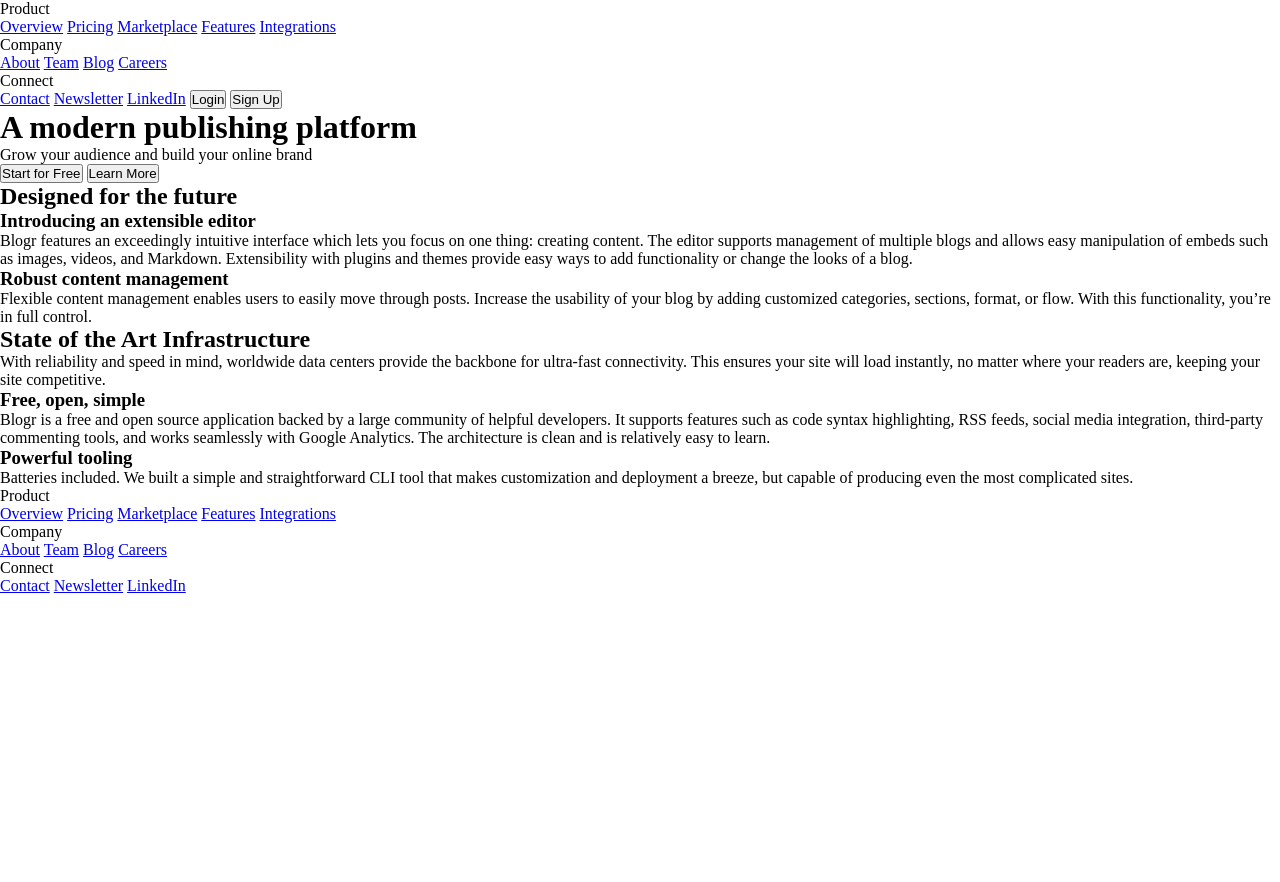
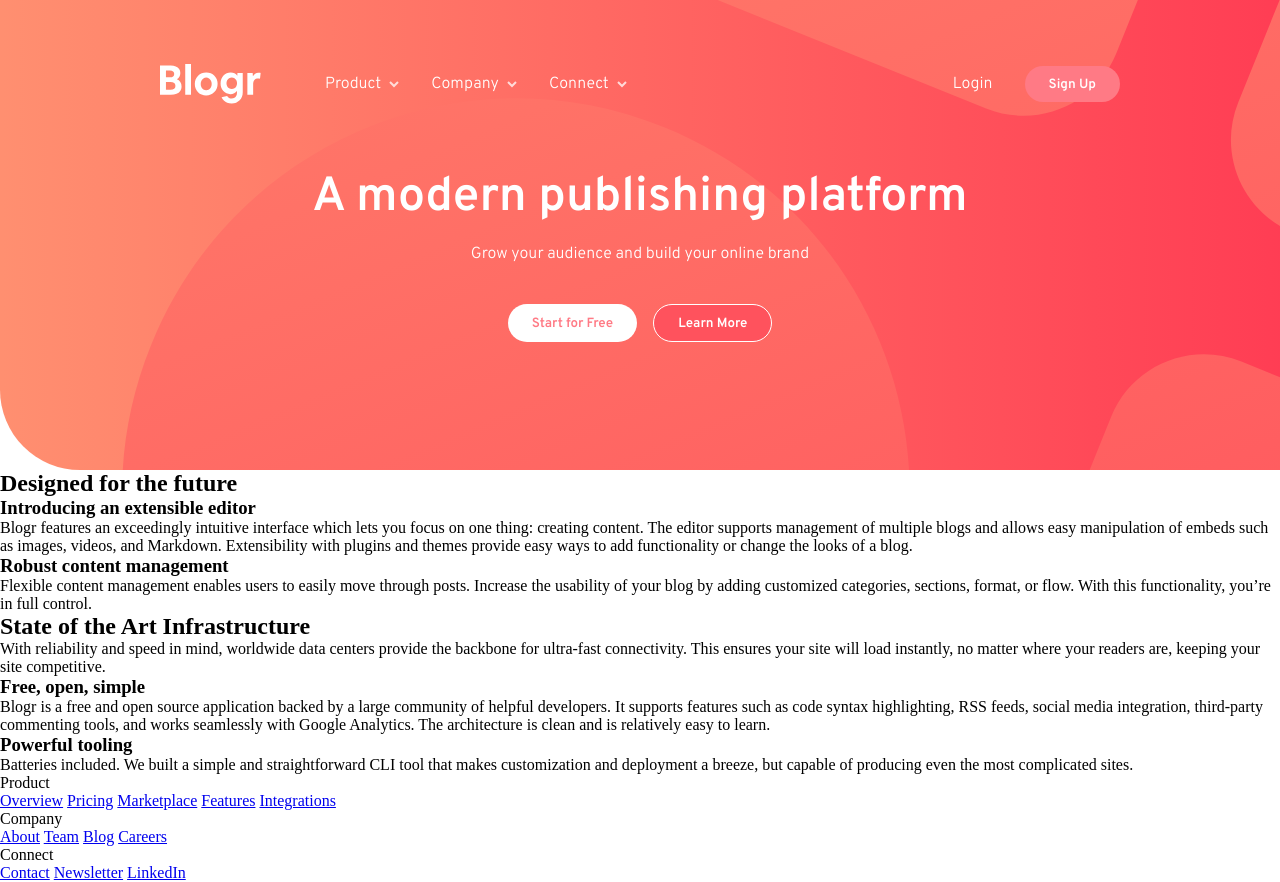
Before and after one commit to evansanchez963/Blogr-Landing-Page, a plain HTML site: page index.html in a window 1280 px wide. Before the commit the page ends 800 px from the top, so only its background shows below. Drawn offline with Linux system fonts and the light colour scheme.

Commit message:
Finish styling header

```diff
--- a/index.html
+++ b/index.html
@@ -11,36 +11,47 @@
 
 </head>
 <main>
-  <header>
-    <nav>
-      <p class="desktop-nav-item">Product</p>
+  <header class="header">
+    <nav class="header__navbar">
+      <img src="./images/logo.svg" alt="Blogr Logo">
+      <ul class="header__nav-menus">
+        <li><a href="#">Product</a></li>
+        <div class="header__dropdown">
           <a href="#">Overview</a>
           <a href="#">Pricing</a>
           <a href="#">Marketplace</a>
           <a href="#">Features</a>
           <a href="#">Integrations</a>
-
-
-      <p class="desktop-nav-item">Company</p>
+        </div>
+        <li><a href="#">Company</a></li>
+        <div class="header__dropdown">
           <a href="#">About</a>
           <a href="#">Team</a>
           <a href="#">Blog</a>
           <a href="#">Careers</a>
-
-      <p class="desktop-nav-item">Connect</p>
+        </div>
+        <li><a href="#">Connect</a></li>
+        <div class="header__dropdown">
           <a href="#">Contact</a>
           <a href="#">Newsletter</a>
           <a href="#">LinkedIn</a>
+        </div>
+      </ul>
 
-      <button>Login</button>
-      <button>Sign Up</button>
+      <div class="header__nav-buttons">
+        <a href="#">Login</a>
+        <button class="header__sign-up-btn">Sign Up</button>
+      </div>
     </nav>
 
+    <div class="header__info">
       <h1>A modern publishing platform</h1>
       <p>Grow your audience and build your online brand</p>
-
-    <button>Start for Free</button>
-    <button>Learn More </button>
+      <div class="header__info-buttons">
+        <button class="header__start-btn">Start for Free</button>
+        <button class="header__learn-btn">Learn More</button>
+      </div>
+    </div>
   </header>
 
   <section>
--- a/styles.css
+++ b/styles.css
@@ -1,4 +1,3 @@
-@import url('https://fonts.googleapis.com/css2?family=Overpass:wght@300;600&display=swap');
 @import url('https://fonts.googleapis.com/css2?family=Overpass:wght@300;600&family=Ubuntu:wght@400;500;700&display=swap');
 
 * {
@@ -9,8 +8,8 @@
 
 :root {
     /* PRIMARY COLORS */
-    --light-red: hsl(356, 100%, 66%);
-    --very-light-red: hsl(355, 100%, 74%);
+    --light-red-cta: hsl(356, 100%, 66%);
+    --very-light-red-cta: hsl(355, 100%, 74%);
     --very-dark-blue: hsl(208, 49%, 24%);
 
     /* NEUTRAL COLORS */
@@ -30,4 +29,107 @@
 
 body {
     min-height: 100vh;
+    font-size: var(--fs-default);
 }
+
+ul {
+    list-style-type: none;
+}
+
+/* HEADER STYLING */
+
+.header {
+    background: url("./images/bg-pattern-intro-desktop.svg"), linear-gradient(to right, var(--very-light-red), var(--light-red));
+    background-position: 25% 50%;
+    background-repeat: no-repeat;
+    background-size: auto;
+
+    border-bottom-left-radius: 5rem;
+    color: var(--white);
+    font-family: "Overpass", sans-serif;
+    padding: 4rem 10rem;
+    text-align: center
+}
+
+.header a {
+    color: var(--white);
+    text-decoration: none;
+}
+
+.header a:hover {
+    text-decoration: underline;
+    text-decoration-thickness: 2px;
+}
+
+.header__navbar {
+    display: flex;
+    justify-content: space-between;
+    align-items: center;
+}
+
+.header__nav-menus {
+    display: flex;
+    margin-left: 4rem;
+    margin-right: auto;
+    gap: 2rem;
+}
+
+.header__nav-menus li::after {
+    content: url("./images/icon-arrow-light.svg");
+    margin-left: 0.5rem;
+}
+
+.header__dropdown {
+    display: none;
+}
+
+.header__nav-buttons {
+    display: flex;
+    align-items: center;
+    gap: 2rem;
+}
+
+.header__sign-up-btn,
+.header__start-btn,
+.header__learn-btn {
+    border-radius: 1.5rem;
+    padding: 0.6rem 1.5rem;
+    font-family: "Overpass", sans-serif;
+    font-weight: 600;
+}
+
+.header__sign-up-btn {
+    background-color: var(--very-light-red-cta);
+    color: var(--white);
+    border: none;
+}
+
+.header__info {
+    display: flex;
+    flex-direction: column;
+    align-items: center;
+    gap: 1rem;
+    padding: 4rem;
+}
+
+.header__info h1 {
+    font-size: 3rem;
+}
+
+.header__info-buttons {
+    display: flex;
+    gap: 1rem;
+    margin-top: 1.5rem;
+}
+
+.header__start-btn {
+    background-color: var(--white);
+    color: var(--very-light-red-cta);
+    border: none;
+}
+
+.header__learn-btn {
+    background-color: var(--light-red-cta);
+    color: var(--white);
+    border: 1px solid var(--white);
+}
```
Lines whose indentation alone changed are shown as unchanged.
